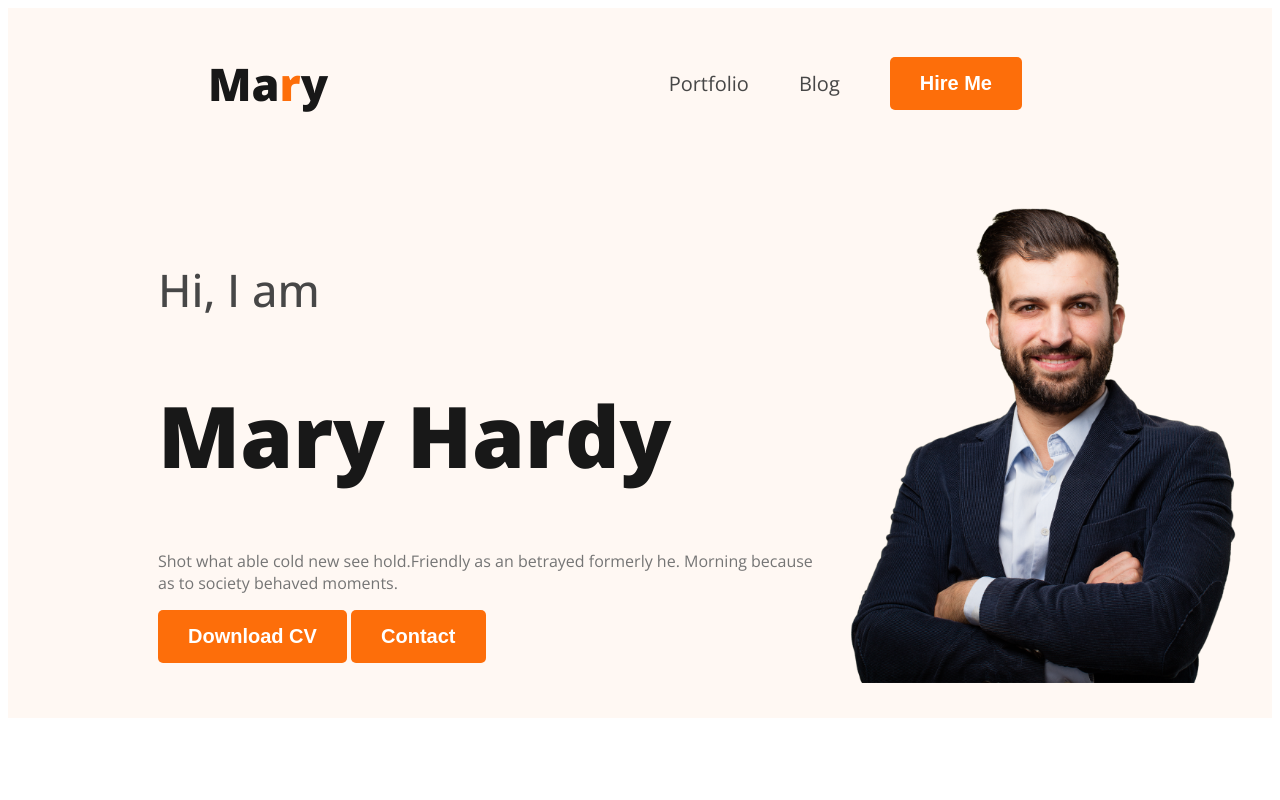
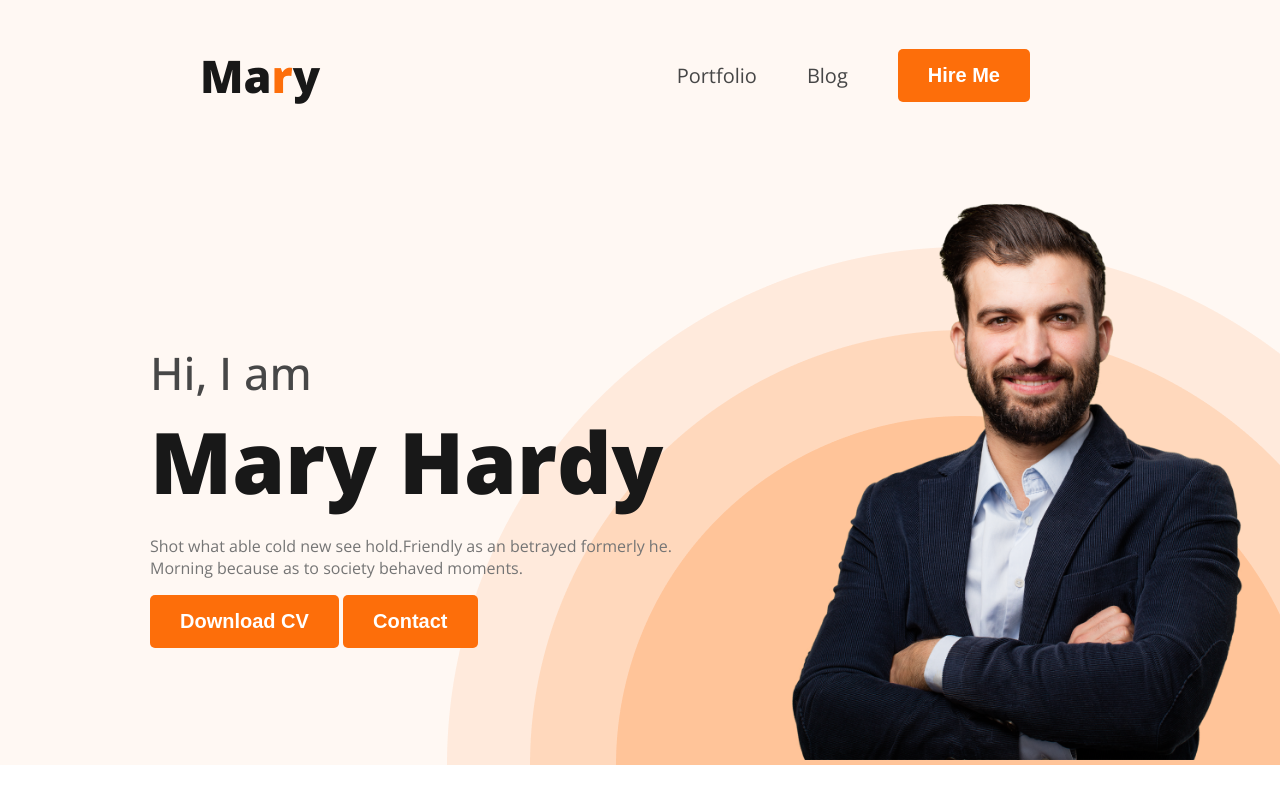
Before and after one commit to rjmahfuztech/simple-portfolio, a plain HTML site: page index.html in a window 1280 px wide. Drawn offline with nearby package versions, Linux system fonts and the light colour scheme.

Commit message:
banner updated

```diff
--- a/index.html
+++ b/index.html
@@ -23,10 +23,10 @@
         </ul>
       </nav>
       <div class="banner">
-        <div>
+        <div class="banner-content">
           <h3 class="banner-greeting">Hi, I am</h3>
           <h1 class="banner-title">Mary Hardy</h1>
-          <p class="banner-text">
+          <p class="banner-description">
             Shot what able cold new see hold.Friendly as an betrayed formerly
             he. Morning because as to society behaved moments.
           </p>
@@ -34,7 +34,11 @@
           <button class="btn-primary">Contact</button>
         </div>
         <div>
-          <img src="images/hardy.png" alt="" />
+          <img
+            class="banner-profile"
+            src="images/hardy.png"
+            alt="Profile Picture"
+          />
         </div>
       </div>
     </header>
--- a/styles/style.css
+++ b/styles/style.css
@@ -1,7 +1,7 @@
 /* common shared style */
 body {
   font-family: "Open Sans", sans-serif;
-  font-optical-sizing: auto;
+  margin: 0;
 }
 .text-primary {
   color: #fd6e0a;
@@ -45,25 +45,35 @@ nav ul > li a {
 /* banner style */
 .header {
   background-color: #fff8f3;
+  background-image: url("../images/header_bg.png");
+  background-repeat: no-repeat;
+  background-position: bottom right;
 }
 .banner {
   display: flex;
   align-items: center;
-  padding: 30px 30px 30px 150px;
+  padding: 30px 30px 0px 150px;
+  justify-content: space-between;
+}
+.banner .banner-content {
+  max-width: 585px;
 }
 .banner .banner-greeting {
   font-size: 45px;
   font-weight: 500;
   color: #474747;
+  margin-bottom: 0px;
 }
 .banner .banner-title {
   font-size: 85px;
   font-weight: 800;
   color: #181818;
+  margin-top: 0px;
+  margin-bottom: 0px;
 }
-.banner .banner-text {
+.banner .banner-description {
   color: #757575;
 }
-.banner img {
-  width: 100%;
+.banner .banner-profile {
+  width: 500px;
 }
```
